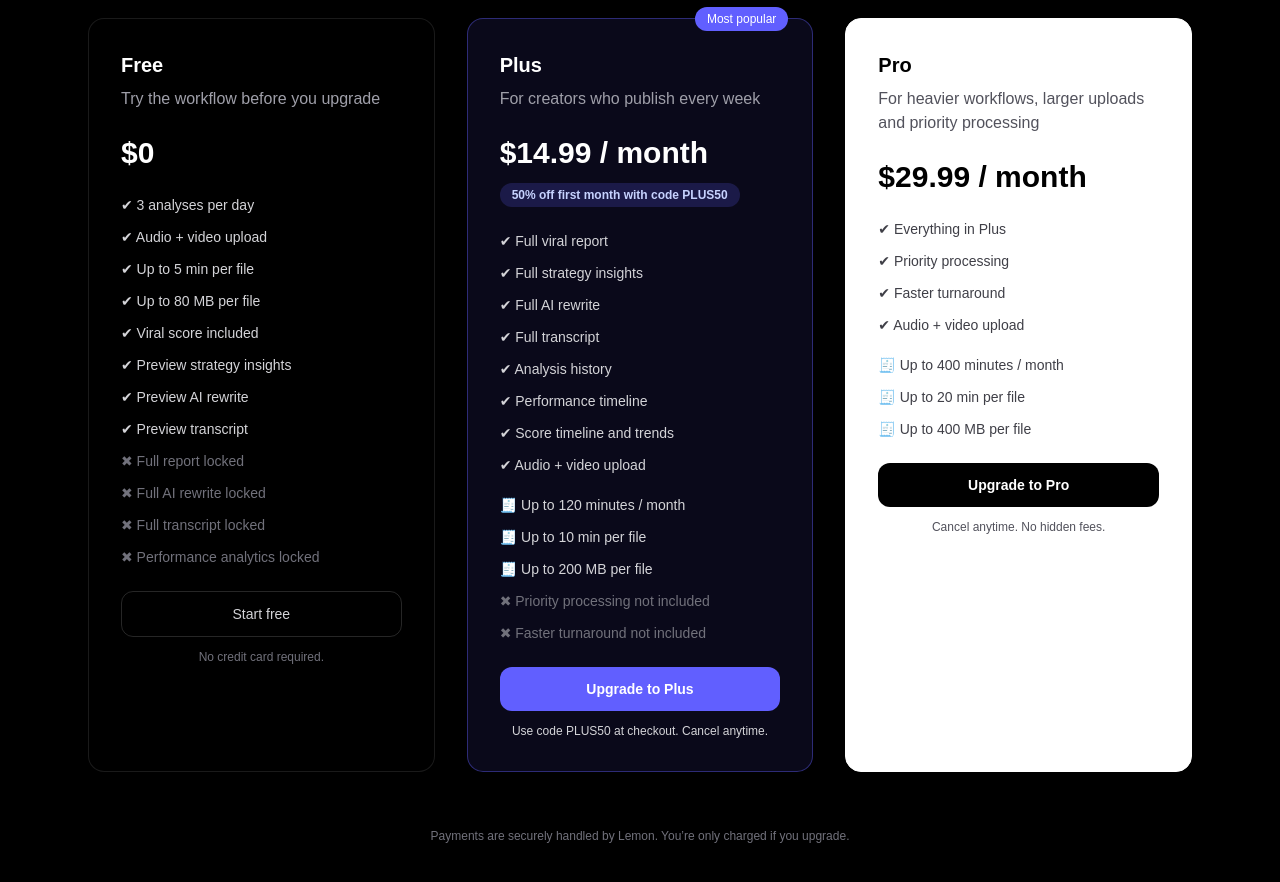
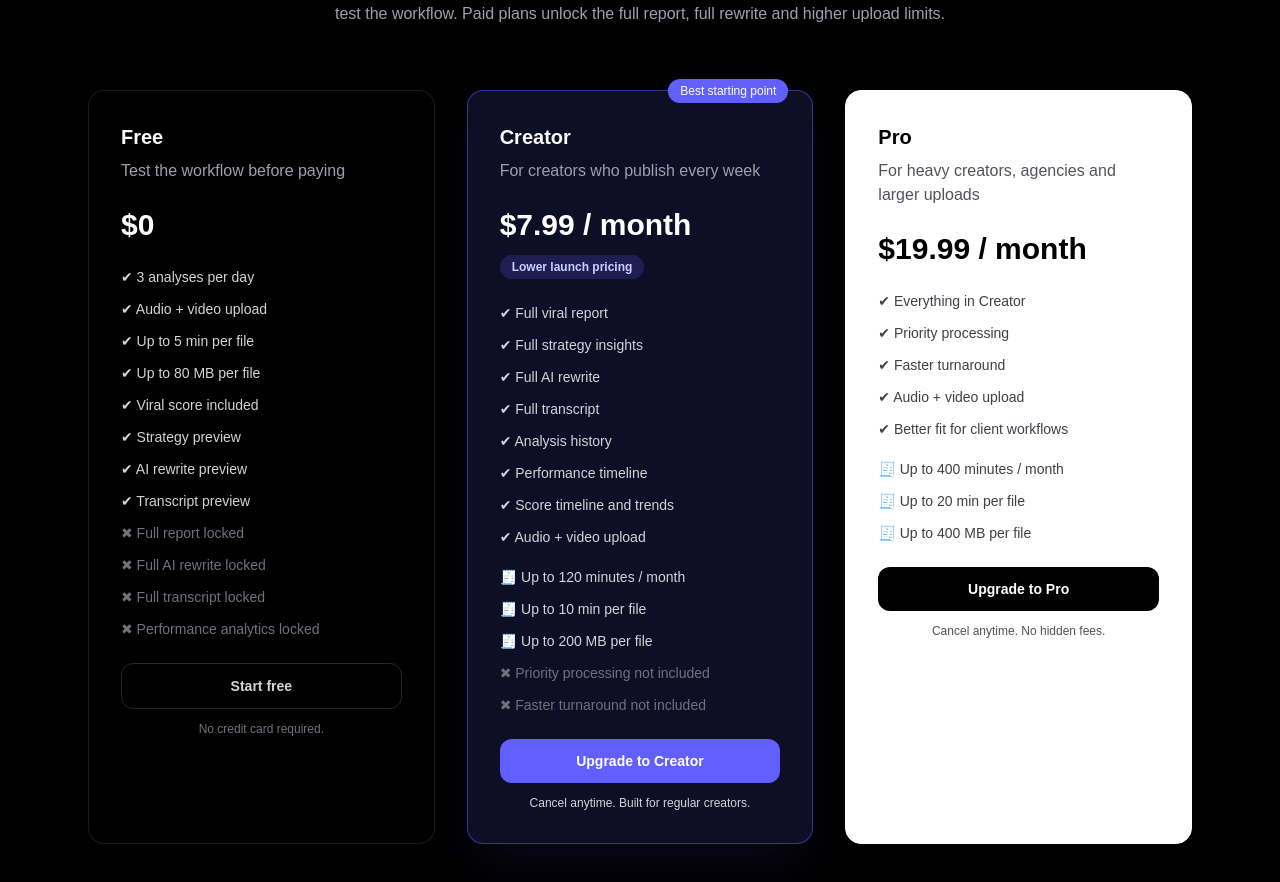
Before and after one commit to nicolaslezard-sketch/viralpulse, a Next.js app: page /pricing in a window 1280 px wide. Shown: the part 246-1128 px from the top of the page. Built offline with nearby package versions, Linux system fonts and the light colour scheme.

Commit message:
Update pricing and fix lint errors

```diff
--- a/src/components/PricingSection.tsx
+++ b/src/components/PricingSection.tsx
@@ -27,11 +27,11 @@ function PlanCard({
   return (
     <div
       className={[
-        "relative rounded-2xl p-8 backdrop-blur",
+        "relative flex h-full flex-col rounded-2xl p-8 backdrop-blur",
         light
           ? "border border-white bg-white text-black"
           : highlight
-            ? "border border-indigo-500/40 bg-indigo-500/10"
+            ? "border border-indigo-500/50 bg-indigo-500/15 shadow-2xl shadow-indigo-950/40"
             : "border border-white/10 bg-black/30 text-white",
       ].join(" ")}
     >
@@ -52,7 +52,7 @@ function PlanCard({
       {promo && (
         <div
           className={[
-            "mt-3 inline-flex rounded-full px-3 py-1 text-xs font-semibold",
+            "mt-3 inline-flex w-fit rounded-full px-3 py-1 text-xs font-semibold",
             light
               ? "bg-black/5 text-zinc-700"
               : "bg-indigo-500/20 text-indigo-200",
@@ -64,7 +64,7 @@ function PlanCard({
 
       <ul
         className={[
-          "mt-6 space-y-3 text-sm",
+          "mt-6 flex-1 space-y-3 text-sm",
           light ? "text-zinc-700" : "text-zinc-300",
         ].join(" ")}
       >
@@ -78,20 +78,25 @@ export default function PricingSection() {
   return (
     <section id="pricing" className="mx-auto max-w-6xl px-6 py-24 text-white">
       <div className="mb-16 text-center">
+        <p className="mb-3 text-sm font-semibold uppercase tracking-[0.25em] text-indigo-300">
+          Pricing
+        </p>
+
         <h2 className="text-4xl font-semibold">
-          Simple pricing for serious creators
+          Start free. Upgrade when ViralPulse becomes part of your workflow.
         </h2>
 
         <p className="mx-auto mt-4 max-w-2xl text-zinc-400">
-          Start free, then unlock deeper strategy, rewrite, transcript and
-          higher limits when you’re ready to optimize spoken content seriously.
+          Analyze hooks, spoken content, transcripts and rewrites before you
+          publish. Free is enough to test the workflow. Paid plans unlock the
+          full report, full rewrite and higher upload limits.
         </p>
       </div>
 
       <div className="grid gap-8 md:grid-cols-3">
         <PlanCard
           title="Free"
-          subtitle="Try the workflow before you upgrade"
+          subtitle="Test the workflow before paying"
           price="$0"
         >
           <li>✔ 3 analyses per day</li>
@@ -99,9 +104,9 @@ export default function PricingSection() {
           <li>✔ Up to 5 min per file</li>
           <li>✔ Up to 80 MB per file</li>
           <li>✔ Viral score included</li>
-          <li>✔ Preview strategy insights</li>
-          <li>✔ Preview AI rewrite</li>
-          <li>✔ Preview transcript</li>
+          <li>✔ Strategy preview</li>
+          <li>✔ AI rewrite preview</li>
+          <li>✔ Transcript preview</li>
           <li className="text-zinc-500">✖ Full report locked</li>
           <li className="text-zinc-500">✖ Full AI rewrite locked</li>
           <li className="text-zinc-500">✖ Full transcript locked</li>
@@ -109,7 +114,7 @@ export default function PricingSection() {
 
           <Link
             href="/"
-            className="mt-6 block w-full rounded-xl border border-white/15 px-4 py-3 text-center text-sm hover:bg-white/5"
+            className="mt-6 block w-full rounded-xl border border-white/15 px-4 py-3 text-center text-sm font-semibold hover:bg-white/5"
           >
             Start free
           </Link>
@@ -120,12 +125,12 @@ export default function PricingSection() {
         </PlanCard>
 
         <PlanCard
-          title="Plus"
+          title="Creator"
           subtitle="For creators who publish every week"
-          price="$14.99 / month"
-          promo="50% off first month with code PLUS50"
+          price="$7.99 / month"
+          promo="Lower launch pricing"
           highlight
-          badge="Most popular"
+          badge="Best starting point"
         >
           <li>✔ Full viral report</li>
           <li>✔ Full strategy insights</li>
@@ -147,23 +152,28 @@ export default function PricingSection() {
           <li className="text-zinc-500">✖ Priority processing not included</li>
           <li className="text-zinc-500">✖ Faster turnaround not included</li>
 
-          <UpgradeButton plan="plus" label="Upgrade to Plus" className="mt-6" />
+          <UpgradeButton
+            plan="plus"
+            label="Upgrade to Creator"
+            className="mt-6"
+          />
 
           <p className="mt-2 text-center text-xs text-zinc-300">
-            Use code PLUS50 at checkout. Cancel anytime.
+            Cancel anytime. Built for regular creators.
           </p>
         </PlanCard>
 
         <PlanCard
           title="Pro"
-          subtitle="For heavier workflows, larger uploads and priority processing"
-          price="$29.99 / month"
+          subtitle="For heavy creators, agencies and larger uploads"
+          price="$19.99 / month"
           light
         >
-          <li>✔ Everything in Plus</li>
+          <li>✔ Everything in Creator</li>
           <li>✔ Priority processing</li>
           <li>✔ Faster turnaround</li>
           <li>✔ Audio + video upload</li>
+          <li>✔ Better fit for client workflows</li>
           <li className="pt-2">
             🧾 Up to <span className="font-medium">400 minutes / month</span>
           </li>
@@ -187,10 +197,16 @@ export default function PricingSection() {
         </PlanCard>
       </div>
 
-      <p className="mt-14 text-center text-xs text-zinc-500">
-        Payments are securely handled by Lemon. You’re only charged if you
-        upgrade.
-      </p>
+      <div className="mx-auto mt-10 max-w-3xl rounded-2xl border border-indigo-500/20 bg-indigo-500/10 p-5 text-center">
+        <p className="text-sm font-medium text-indigo-100">
+          Coming next: one-time credit packs for users who prefer not to
+          subscribe.
+        </p>
+        <p className="mt-1 text-xs text-zinc-400">
+          Subscriptions are handled securely by Lemon Squeezy. You’re only
+          charged if you upgrade.
+        </p>
+      </div>
     </section>
   );
 }
--- a/src/lib/analysis/transcribeFromR2.ts
+++ b/src/lib/analysis/transcribeFromR2.ts
@@ -3,6 +3,7 @@ import path from "path";
 import os from "os";
 import { pipeline } from "stream/promises";
 import { GetObjectCommand } from "@aws-sdk/client-s3";
+import type { Readable } from "stream";
 import ffmpeg from "fluent-ffmpeg";
 import OpenAI from "openai";
 
@@ -30,6 +31,15 @@ function extractAudio(input: string, output: string) {
   });
 }
 
+function isReadableStream(body: unknown): body is Readable {
+  return (
+    typeof body === "object" &&
+    body !== null &&
+    "pipe" in body &&
+    typeof (body as { pipe?: unknown }).pipe === "function"
+  );
+}
+
 export async function transcribeFromR2(
   key: string,
   mimeType: string,
@@ -54,8 +64,11 @@ export async function transcribeFromR2(
     );
 
     if (!obj.Body) throw new Error("R2 object empty");
+    if (!isReadableStream(obj.Body)) {
+      throw new Error("R2 object body is not a readable stream");
+    }
 
-    await pipeline(obj.Body as any, fs.createWriteStream(mediaPath));
+    await pipeline(obj.Body, fs.createWriteStream(mediaPath));
 
     let finalAudio = mediaPath;
 
--- a/src/lib/audioDuration.ts
+++ b/src/lib/audioDuration.ts
@@ -1,9 +1,18 @@
+type BrowserAudioContextConstructor = {
+  new (): AudioContext;
+};
+
+type WindowWithWebkitAudioContext = Window & {
+  webkitAudioContext?: BrowserAudioContextConstructor;
+};
+
 export async function getAudioDurationSeconds(
   file: File
 ): Promise<number | null> {
   try {
-    const AudioCtx =
-      (window as any).AudioContext || (window as any).webkitAudioContext;
+    const win = window as WindowWithWebkitAudioContext;
+    const AudioCtx = window.AudioContext || win.webkitAudioContext;
+
     if (!AudioCtx) return null;
 
     // Avoid decoding very large files on the client (can be slow / memory heavy)
--- a/src/lib/report/generateRewrite.ts
+++ b/src/lib/report/generateRewrite.ts
@@ -1,5 +1,6 @@
 import { getOpenAIClient } from "@/lib/openai";
 import { VIRAL_REWRITE_PROMPT } from "@/lib/prompts/rewritePrompt";
+import type { FullReport } from "@/lib/report/types";
 
 export type RewriteResult = {
   hookRewrite: string;
@@ -8,12 +9,34 @@ export type RewriteResult = {
   thumbnailIdea: string;
 };
 
+function isStringArray(value: unknown): value is string[] {
+  return Array.isArray(value) && value.every((item) => typeof item === "string");
+}
+
+function parseRewrite(raw: string): RewriteResult | null {
+  try {
+    const parsed = JSON.parse(raw) as Partial<RewriteResult>;
+
+    return {
+      hookRewrite:
+        typeof parsed.hookRewrite === "string" ? parsed.hookRewrite : "",
+      optimizedScript:
+        typeof parsed.optimizedScript === "string" ? parsed.optimizedScript : "",
+      titles: isStringArray(parsed.titles) ? parsed.titles : [],
+      thumbnailIdea:
+        typeof parsed.thumbnailIdea === "string" ? parsed.thumbnailIdea : "",
+    };
+  } catch {
+    return null;
+  }
+}
+
 export async function generateRewrite({
   transcript,
   report,
 }: {
   transcript: string;
-  report: any;
+  report: FullReport | Record<string, unknown>;
 }): Promise<RewriteResult | null> {
   const openai = getOpenAIClient();
 
@@ -37,17 +60,5 @@ ${JSON.stringify(report)}
   });
 
   const raw = completion.choices[0]?.message?.content ?? "{}";
-
-  try {
-    const parsed = JSON.parse(raw);
-
-    return {
-      hookRewrite: parsed.hookRewrite ?? "",
-      optimizedScript: parsed.optimizedScript ?? "",
-      titles: parsed.titles ?? [],
-      thumbnailIdea: parsed.thumbnailIdea ?? "",
-    };
-  } catch {
-    return null;
-  }
+  return parseRewrite(raw);
 }
--- a/src/lib/report/normalizeReport.ts
+++ b/src/lib/report/normalizeReport.ts
@@ -1,25 +1,46 @@
 import type { FullReport } from "./types";
 
-export function normalizeReport(report: any): FullReport | null {
-  if (!report) return null;
+type LegacySection = {
+  title?: unknown;
+  content?: unknown;
+};
+
+type LegacyReport = Record<string, unknown> & {
+  sections?: unknown;
+  rewrite?: FullReport["rewrite"];
+};
+
+function isObject(value: unknown): value is Record<string, unknown> {
+  return typeof value === "object" && value !== null;
+}
+
+function isLegacySection(value: unknown): value is LegacySection {
+  return isObject(value) && "content" in value;
+}
+
+export function normalizeReport(report: unknown): FullReport | null {
+  if (!isObject(report)) return null;
+
+  const candidate = report as LegacyReport;
 
   // ya es formato nuevo
-  if (report.sections) {
+  if (candidate.sections) {
     return {
-      ...report,
-      rewrite: report.rewrite ?? undefined,
-    } as FullReport;
+      ...(candidate as unknown as FullReport),
+      rewrite: candidate.rewrite ?? undefined,
+    };
   }
+
   // formato viejo
   const sections: Record<string, { title: string; content: string }> = {};
 
-  for (const key of Object.keys(report)) {
-    const section = report[key];
+  for (const key of Object.keys(candidate)) {
+    const section = candidate[key];
 
-    if (section && typeof section === "object" && "content" in section) {
+    if (isLegacySection(section)) {
       sections[key] = {
-        title: section.title ?? key,
-        content: section.content ?? "",
+        title: typeof section.title === "string" ? section.title : key,
+        content: typeof section.content === "string" ? section.content : "",
       };
     }
   }
@@ -33,6 +54,6 @@ export function normalizeReport(report: any): FullReport | null {
       shareability: 0,
       finalScore: 0,
     },
-    rewrite: report.rewrite ?? undefined,
+    rewrite: candidate.rewrite ?? undefined,
   };
 }
--- a/src/lib/report/toFullReport.ts
+++ b/src/lib/report/toFullReport.ts
@@ -1,8 +1,18 @@
 import type { FullReport } from "./types";
 import type { ReportSectionKey } from "./sectionNames";
 
+type ReportPayload = {
+  metrics?: FullReport["metrics"];
+  rewrite?: FullReport["rewrite"];
+  sections?: Record<string, unknown>;
+};
+
+function isReportPayload(payload: unknown): payload is ReportPayload {
+  return typeof payload === "object" && payload !== null;
+}
+
 export function toFullReport(payload: unknown): FullReport {
-  const data = payload as any;
+  const data: ReportPayload = isReportPayload(payload) ? payload : {};
 
   const report: FullReport = {
     sections: {},
@@ -19,8 +29,7 @@ export function toFullReport(payload: unknown): FullReport {
   const sections = data.sections ?? {};
 
   for (const key of Object.keys(sections) as ReportSectionKey[]) {
-    const content =
-      (sections as Record<string, string>)[key] ?? "No relevant data.";
+    const content = sections[key] ?? "No relevant data.";
 
     report.sections[key] = {
       title: key,
```
Also changed, not shown: 2 other files (tests, documents, lock files or other folders).
